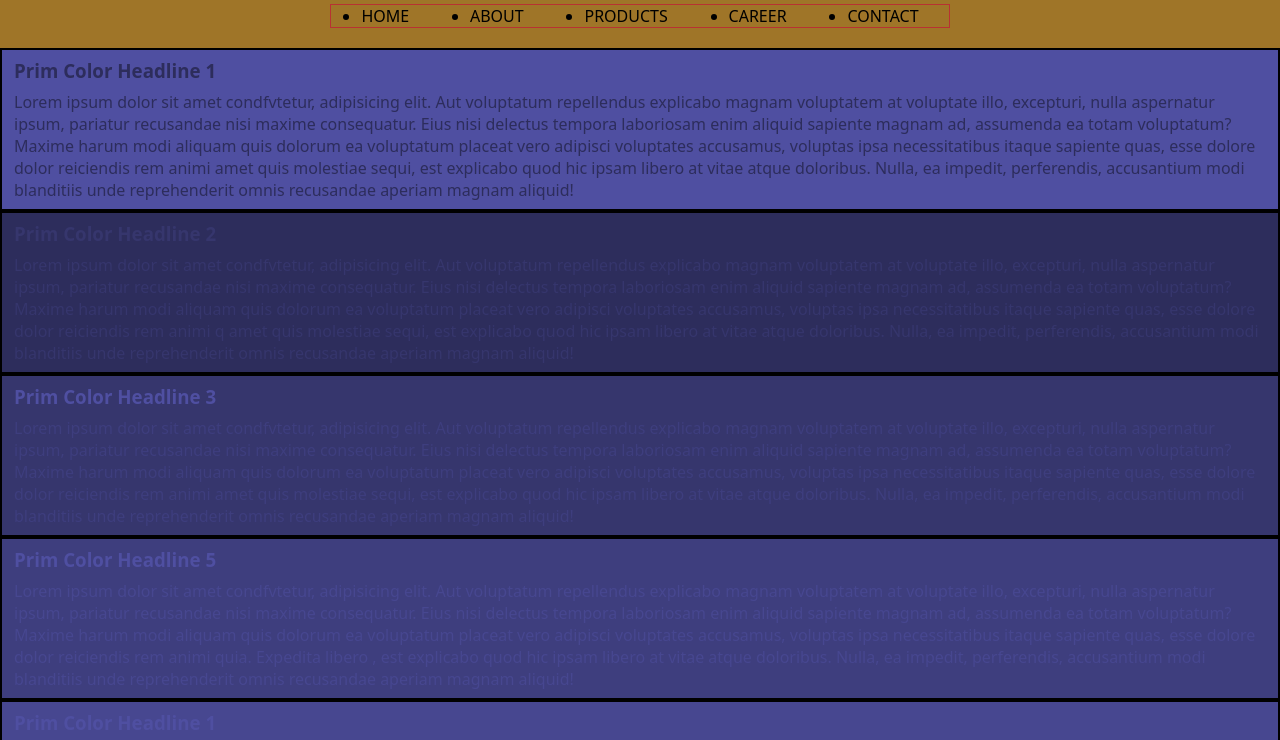
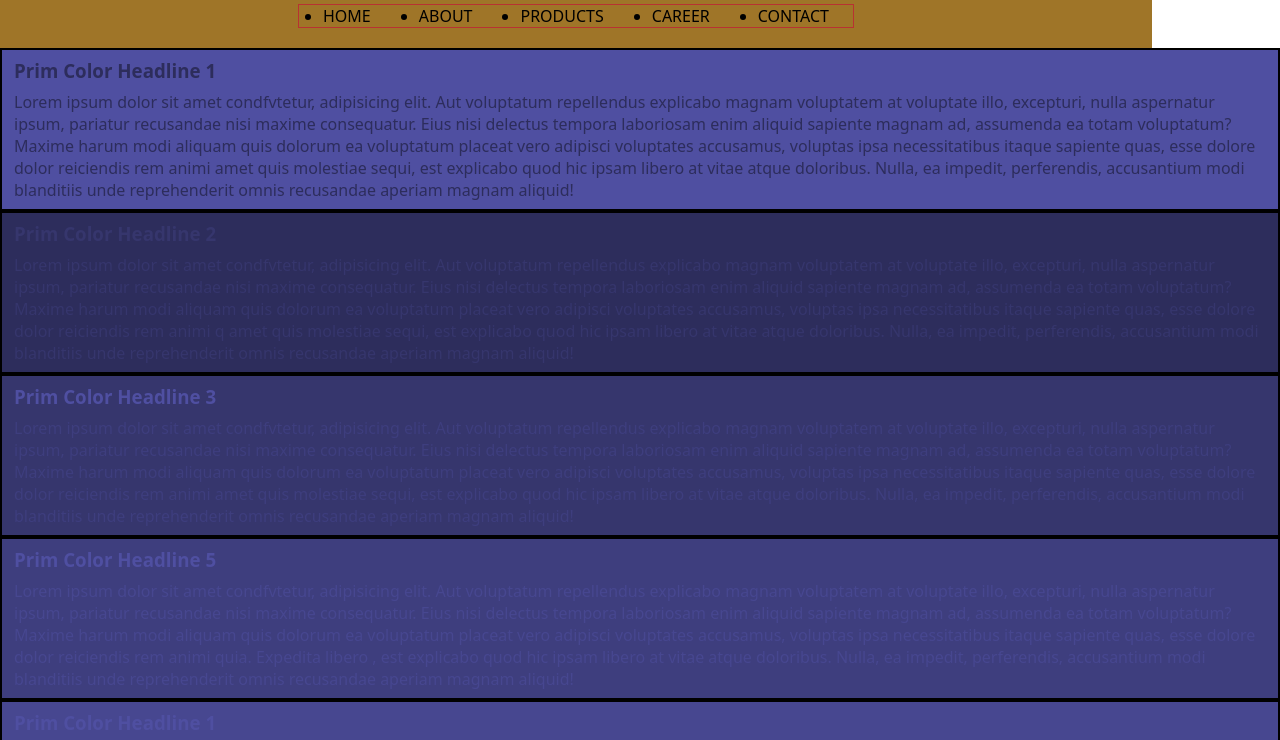
Before and after one commit to DevKame/kamelib, a website: page index.html in a window 1280 px wide. Shown: the part 92-832 px from the top of the page. Drawn offline with Linux system fonts and the light colour scheme.

Commit message:
remove all breakpoint imports from the packs

```diff
--- a/index.html
+++ b/index.html
@@ -5,7 +5,7 @@
     <meta name="viewport" content="width=device-width, initial-scale=1.0">
     <title>Document</title>
     <link rel="stylesheet" href="./style/css/kame.css">
-    <link rel="stylesheet" href="./style/css/style.css">
+    <!-- <link rel="stylesheet" href="./style/css/style.css"> -->
 </head>
 <body class="bg-white">
     <header class>
@@ -14,7 +14,7 @@
     </header>
     <main>
         <aside>
-            <nav class="bg-sec d-f jc-c ai-c p-5">
+            <nav class="bg-sec d-n d-AR-f d-sm-b d-AR-sm-n d-md-f d-AR-md-f jc-c ai-c p-5 w-20 w-AR-md-90">
                 <ul class="w-100 w-AR-5 w-AR-sm-50 bord bord-red bord-1 d-f jc-a ai-c">
                     <li>HOME</li>
                     <li>ABOUT</li>
--- a/style/libs/kame.scss
+++ b/style/libs/kame.scss
@@ -1,4 +1,5 @@
 
+@import "./packs/kame_breakpoints";
 @import "./packs/kame_colors";
 @import "./packs/kame_background_classes";
 @import "./packs/kame_color_classes";
@@ -7,7 +8,6 @@
 @import "./packs/kame_margin_classes";
 @import "./packs/kame_width_classes";
 @import "./packs/kame_flex";
-@import "./packs/kame_breakpoints";
 @import "./packs/kame_position_classes";
 @import "./packs/kame_overflow_classes";
 @import "./packs/kame_default";
--- a/style/libs/packs/_kame_flex.scss
+++ b/style/libs/packs/_kame_flex.scss
@@ -1,5 +1,3 @@
-
-@import "./kame_breakpoints";
 
 
 @media screen and (min-width: #{$kame-s-bp * 1px}) {
--- a/style/libs/packs/_kame_margin_classes.scss
+++ b/style/libs/packs/_kame_margin_classes.scss
@@ -1,5 +1,4 @@
 
-@import "./kame_breakpoints";
 $suffices: "", "x", "y", "t", "e", "b", "s";
 
 @media screen and (min-width: #{$kame-s-bp * 1px}) {
--- a/style/libs/packs/_kame_padding_classes.scss
+++ b/style/libs/packs/_kame_padding_classes.scss
@@ -1,5 +1,4 @@
 
-@import "./kame_breakpoints";
 $suffices: "", "x", "y", "t", "e", "b", "s";
 
 @media screen and (min-width: #{$kame-s-bp * 1px}) {
--- a/style/libs/packs/_kame_position_classes.scss
+++ b/style/libs/packs/_kame_position_classes.scss
@@ -1,6 +1,4 @@
 
-
-@import "./kame_breakpoints";
 
 $values: static, relative, absolute, fixed, sticky;
 
--- a/style/libs/packs/_kame_width_classes.scss
+++ b/style/libs/packs/_kame_width_classes.scss
@@ -1,5 +1,4 @@
 
-@import "./kame_breakpoints";
 
 @media screen and (min-width: #{$kame-s-bp * 1px}) {
     @for $i from 5 through 100 {
```
Also changed, not shown: style/css/kame.css, 1 other file.
